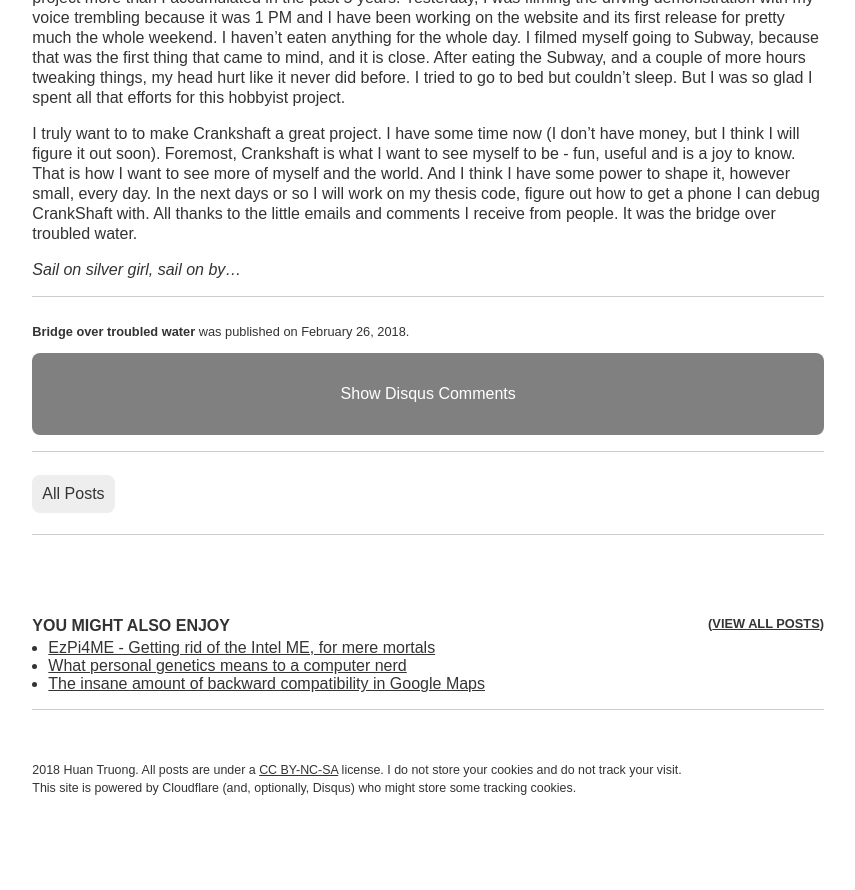
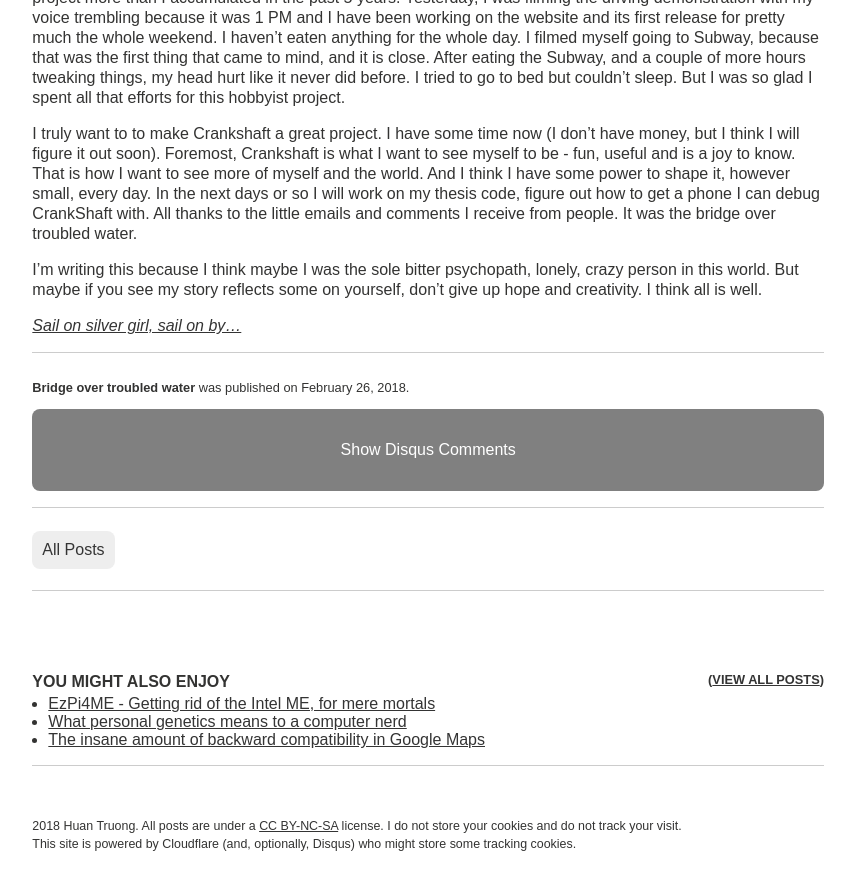
Before and after one commit to htruong/htruong.github.io, a Jekyll site: the page built from _posts/2018-02-26-bridge-over-troubled-water.md, in a window 1280 px wide and 900 px high, scrolled down 3101 px. Shown: the top 890 px of the window, without its empty margins (316-1171 px from the left). Built offline with Jekyll 4.4.1, drawn with Linux system fonts in a browser that asks for light colours; before the commit the page ends 3945 px from its top, so only the background shows below that.

Commit message:
[blog] more amendments to bridge over troubled water

```diff
--- a/_posts/2018-02-26-bridge-over-troubled-water.md
+++ b/_posts/2018-02-26-bridge-over-troubled-water.md
@@ -33,4 +33,6 @@ In the last couple of weeks, I have been working hard on projects and ideas that
 
 I truly want to to make Crankshaft a great project. I have some time now (I don't have money, but I think I will figure it out soon). Foremost, Crankshaft is what I want to see myself to be - fun, useful and is a joy to know. That is how I want to see more of myself and the world. And I think I have some power to shape it, however small, every day. In the next days or so I will work on my thesis code, figure out how to get a phone I can debug CrankShaft with. All thanks to the little emails and comments I receive from people. It was the bridge over troubled water.
 
-*Sail on silver girl, sail on by...*
+I'm writing this because I think maybe I was the sole bitter psychopath, lonely, crazy person in this world. But maybe if you see my story reflects some on yourself, don't give up hope and creativity. I think all is well.
+
+*[Sail on silver girl, sail on by...](https://www.youtube.com/watch?v=H_a46WJ1viA)*
```
